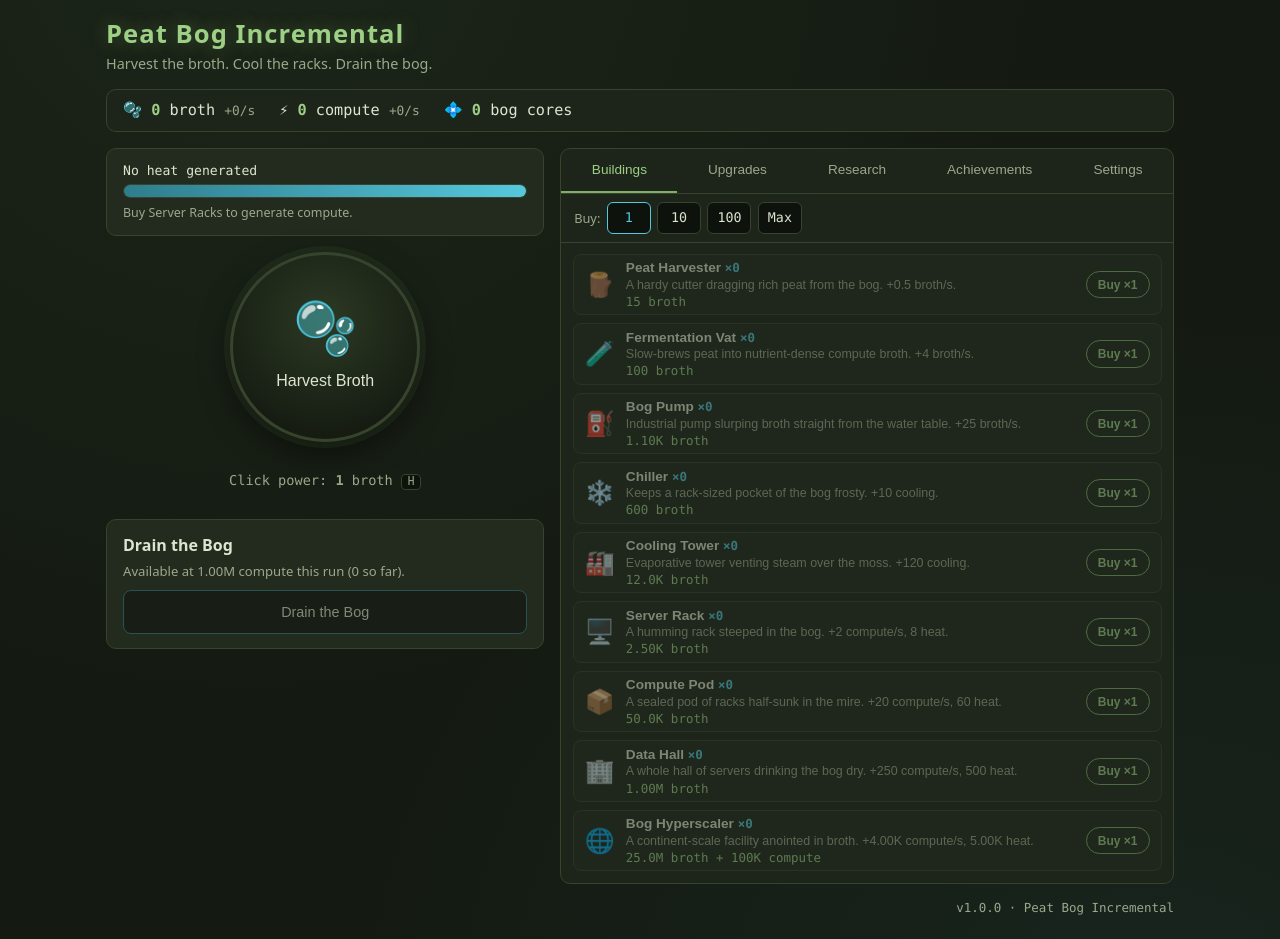
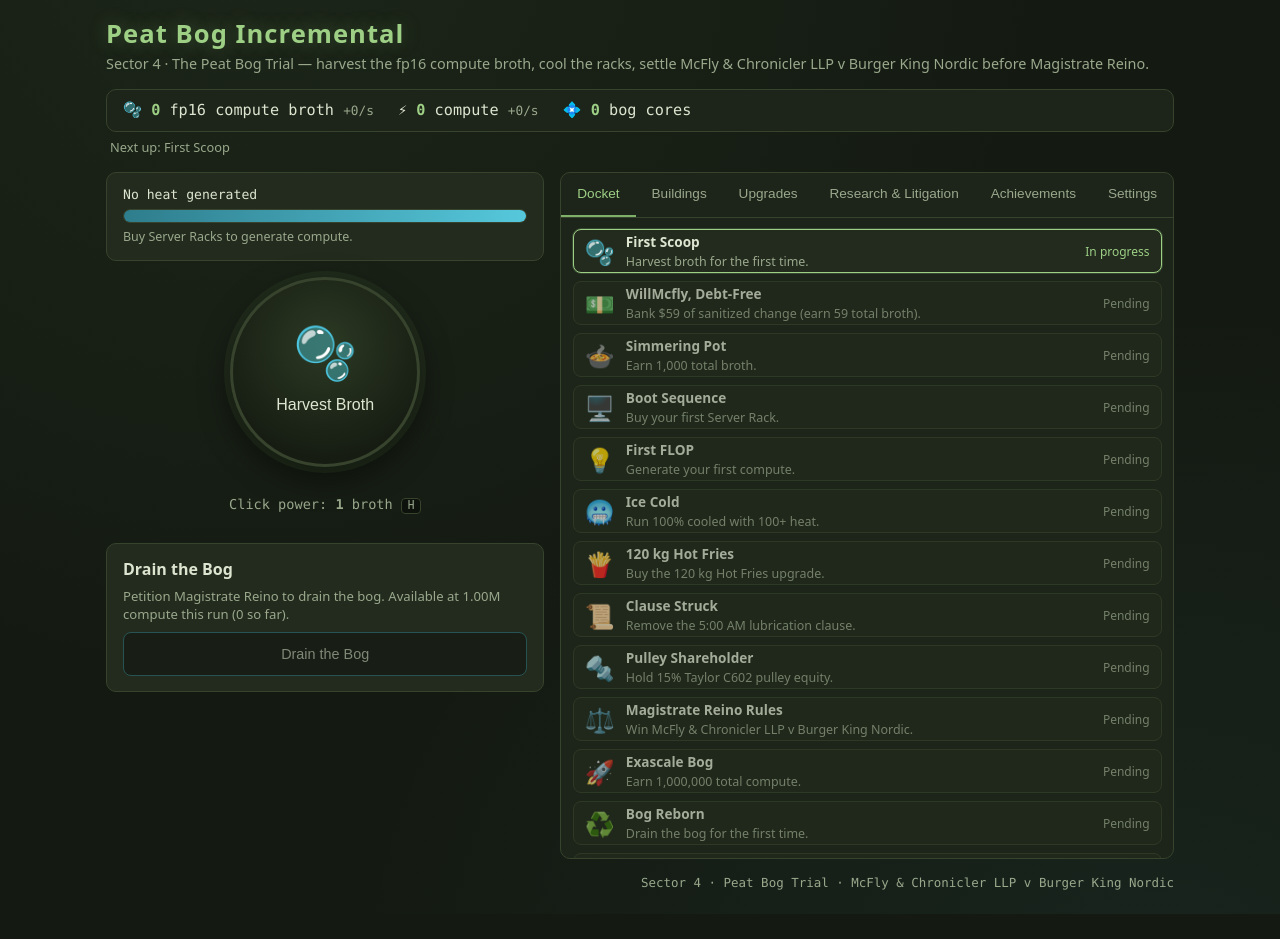
Before and after one commit to CommunityPokeOrg/peat-bog-incremental, a website built with Vite: page index.html in a window 1280 px wide. After the commit the page ends 914 px from the top, so only its background shows below. Built offline with nearby package versions, Linux system fonts and the light colour scheme.

Commit message:
feat: add Sector 4 trial progression
Co-Authored-By: Devin AI <158243242+devin-ai-integration[bot]@users.noreply.github.com>

```diff
--- a/index.html
+++ b/index.html
@@ -3,8 +3,8 @@
   <head>
     <meta charset="UTF-8" />
     <meta name="viewport" content="width=device-width, initial-scale=1.0" />
-    <meta name="description" content="Peat Bog Incremental — harvest broth, cool servers, drain the bog." />
-    <title>Peat Bog Incremental</title>
+    <meta name="description" content="Peat Bog Incremental — Sector 4 Peat Bog Trial." />
+    <title>Peat Bog Incremental — Sector 4 Trial</title>
   </head>
   <body>
     <div id="app"></div>
--- a/src/game/data.ts
+++ b/src/game/data.ts
@@ -30,7 +30,7 @@ export const BUILDINGS: BuildingDef[] = [
     id: 'vat',
     name: 'Fermentation Vat',
     emoji: '🧪',
-    description: 'Slow-brews peat into nutrient-dense compute broth.',
+    description: 'Slow-brews Sector 4 peat into 40 L batches of fp16 compute broth.',
     baseCost: { broth: 100 },
     brothPerSecond: 4,
   },
@@ -38,7 +38,7 @@ export const BUILDINGS: BuildingDef[] = [
     id: 'pump',
     name: 'Bog Pump',
     emoji: '⛽',
-    description: 'Industrial pump slurping broth straight from the water table.',
+    description: 'Industrial pump on a Taylor C602 pulley, slurping broth from the water table.',
     baseCost: { broth: 1100 },
     brothPerSecond: 25,
   },
@@ -46,7 +46,7 @@ export const BUILDINGS: BuildingDef[] = [
     id: 'chiller',
     name: 'Chiller',
     emoji: '❄️',
-    description: 'Keeps a rack-sized pocket of the bog frosty.',
+    description: 'Keeps a rack-sized pocket of the bog frosty. Paid for in sanitized change.',
     baseCost: { broth: 600 },
     cooling: 10,
   },
@@ -165,6 +165,24 @@ export const UPGRADES: UpgradeDef[] = [
     kind: 'click',
     clickMultiplier: 5,
   },
+  {
+    id: 'hot-fries',
+    name: '120 kg Hot Fries',
+    emoji: '🍟',
+    description: 'Feed the bog crew 120 kg of hot fries. Click power ×3.',
+    cost: { broth: 20_000 },
+    kind: 'click',
+    clickMultiplier: 3,
+  },
+  {
+    id: 'pulley-equity',
+    name: '15% Taylor C602 Pulley Equity',
+    emoji: '🔩',
+    description: 'Take 15% equity in the pulley. Each click also gains +1.5% of your broth/s.',
+    cost: { broth: 250_000 },
+    kind: 'click',
+    clickBrothFraction: 0.015,
+  },
   ...BUILDINGS.map(
     (b): UpgradeDef => ({
       id: `boost-${b.id}`,
@@ -207,6 +225,13 @@ export const RESEARCH: ResearchDef[] = [
     cost: { compute: 500 },
   },
   {
+    id: 'lubrication-clause',
+    name: 'Strike the 5:00 AM Lubrication Clause',
+    emoji: '📜',
+    description: 'No more dawn greasing of the racks. All heat −15%.',
+    cost: { compute: 2_000 },
+  },
+  {
     id: 'liquid-immersion',
     name: 'Liquid Immersion',
     emoji: '🛢️',
@@ -221,11 +246,25 @@ export const RESEARCH: ResearchDef[] = [
     cost: { compute: 20_000 },
   },
   {
+    id: 'broth-standard',
+    name: '40 L fp16 Compute Broth Standard',
+    emoji: '🧴',
+    description: 'Standardise every batch at 40 L fp16. Broth production ×1.25.',
+    cost: { compute: 50_000 },
+  },
+  {
     id: 'edge-caching',
     name: 'Edge Caching',
     emoji: '🗄️',
     description: 'Compute production ×1.5.',
     cost: { compute: 100_000 },
+  },
+  {
+    id: 'nordic-verdict',
+    name: 'McFly & Chronicler LLP v Burger King Nordic',
+    emoji: '⚖️',
+    description: 'Win the case before Magistrate Reino. All production ×1.5.',
+    cost: { compute: 250_000 },
   },
   {
     id: 'quantum-peat',
@@ -264,8 +303,29 @@ export const ACHIEVEMENTS: AchievementDef[] = [
   { id: 'cores-10', name: 'Core Sample', emoji: '💎', description: 'Hold 10 Bog Cores.' },
   { id: 'harvester-100', name: 'Peat Empire', emoji: '🪵', description: 'Own 100 Peat Harvesters.' },
   { id: 'hyperscaler', name: 'Hyperscaled', emoji: '🌐', description: 'Own a Bog Hyperscaler.' },
+  { id: 'debt-free', name: 'WillMcfly, Debt-Free', emoji: '💵', description: 'Bank $59 of sanitized change (earn 59 total broth).' },
+  { id: 'hot-fries', name: '120 kg Hot Fries', emoji: '🍟', description: 'Buy the 120 kg Hot Fries upgrade.' },
+  { id: 'pulley-equity', name: 'Pulley Shareholder', emoji: '🔩', description: 'Hold 15% Taylor C602 pulley equity.' },
+  { id: 'clause-struck', name: 'Clause Struck', emoji: '📜', description: 'Remove the 5:00 AM lubrication clause.' },
+  { id: 'reino-verdict', name: 'Magistrate Reino Rules', emoji: '⚖️', description: 'Win McFly & Chronicler LLP v Burger King Nordic.' },
 ];
 
 export const ACHIEVEMENT_BY_ID: Record<string, AchievementDef> = Object.fromEntries(
   ACHIEVEMENTS.map((a) => [a.id, a]),
 );
+
+export const DOCKET: string[] = [
+  'click-1',
+  'debt-free',
+  'broth-1k',
+  'first-rack',
+  'first-compute',
+  'full-cool',
+  'hot-fries',
+  'clause-struck',
+  'pulley-equity',
+  'reino-verdict',
+  'compute-1m',
+  'prestige-1',
+  'hyperscaler',
+];
--- a/src/game/engine.ts
+++ b/src/game/engine.ts
@@ -70,7 +70,9 @@ function buildingMultiplier(state: GameState, buildingId: string): number {
 }
 
 export function totalHeat(state: GameState): number {
-  const heatMult = state.research.includes('liquid-immersion') ? 0.8 : 1;
+  let heatMult = 1;
+  if (state.research.includes('liquid-immersion')) heatMult *= 0.8;
+  if (state.research.includes('lubrication-clause')) heatMult *= 0.85;
   let heat = 0;
   for (const b of BUILDINGS) {
     if (b.heat) heat += (state.buildings[b.id] ?? 0) * b.heat;
@@ -104,10 +106,13 @@ export function productionPerSecond(state: GameState): Rates {
   const brothMult =
     global *
     (state.research.includes('broth-distillation') ? 1.5 : 1) *
+    (state.research.includes('broth-standard') ? 1.25 : 1) *
+    (state.research.includes('nordic-verdict') ? 1.5 : 1) *
     (state.research.includes('quantum-peat') ? 2 : 1);
   const computeMult =
     global *
     (state.research.includes('edge-caching') ? 1.5 : 1) *
+    (state.research.includes('nordic-verdict') ? 1.5 : 1) *
     (state.research.includes('quantum-peat') ? 2 : 1);
 
   let broth = 0;
@@ -233,6 +238,7 @@ export function checkAchievements(state: GameState): string[] {
   const has = (id: string) => state.achievements.includes(id);
   const checks: Record<string, boolean> = {
     'click-1': state.totalClicks >= 1,
+    'debt-free': state.totalBrothEarned >= 59,
     'click-100': state.totalClicks >= 100,
     'click-1000': state.totalClicks >= 1000,
     'broth-1k': state.totalBrothEarned >= 1_000,
@@ -248,6 +254,10 @@ export function checkAchievements(state: GameState): string[] {
     'cores-10': state.bogCores >= 10,
     'harvester-100': owned('harvester') >= 100,
     hyperscaler: owned('hyperscaler') >= 1,
+    'hot-fries': state.upgrades.includes('hot-fries'),
+    'pulley-equity': state.upgrades.includes('pulley-equity'),
+    'clause-struck': state.research.includes('lubrication-clause'),
+    'reino-verdict': state.research.includes('nordic-verdict'),
   };
   const newly: string[] = [];
   for (const a of ACHIEVEMENTS) {
--- a/src/style.css
+++ b/src/style.css
@@ -63,6 +63,13 @@ body {
   border-radius: 10px;
   font-family: var(--mono);
   font-size: 0.95rem;
+}
+
+.next-hint {
+  color: var(--text-dim);
+  font-size: 0.8rem;
+  margin-top: -0.6rem;
+  padding: 0 0.25rem;
 }
 
 .res em {
@@ -389,6 +396,37 @@ button.item:hover:not(:disabled) .item-action {
   border-color: var(--moss);
 }
 
+.docket-row.current {
+  border-color: var(--moss-bright);
+  box-shadow: 0 0 0 1px rgba(157, 207, 133, 0.2);
+}
+
+.docket-row.done {
+  border-color: var(--moss);
+}
+
+.docket-row.upcoming {
+  opacity: 0.7;
+}
+
+.docket-badge {
+  flex-shrink: 0;
+  color: var(--text-dim);
+  font-size: 0.75rem;
+  white-space: nowrap;
+}
+
+.docket-row.current .docket-badge,
+.docket-row.done .docket-badge {
+  color: var(--moss-bright);
+}
+
+.persistence-status {
+  margin: 0;
+  color: var(--text-dim);
+  font-size: 0.8rem;
+}
+
 .empty-note {
   color: var(--text-dim);
   font-size: 0.85rem;
--- a/src/ui/app.ts
+++ b/src/ui/app.ts
@@ -1,7 +1,9 @@
 import {
   ACHIEVEMENTS,
+  ACHIEVEMENT_BY_ID,
   BUILDING_BY_ID,
   BUILDINGS,
+  DOCKET,
   RESEARCH,
   UPGRADES,
   type ResourceCost,
@@ -25,10 +27,12 @@ import {
 import { formatCost, formatNumber } from '../game/format';
 import type { GameState } from '../game/state';
 
-type TabId = 'buildings' | 'upgrades' | 'research' | 'achievements' | 'settings';
+type TabId = 'docket' | 'buildings' | 'upgrades' | 'research' | 'achievements' | 'settings';
 type Qty = number | 'max';
 
 export interface UiHooks {
+  initialTab?: TabId;
+  persistenceBackend?: string;
   onHarvest(): void;
   onPrestige(): void;
   onSaveNow(): void;
@@ -56,9 +60,10 @@ export function createUi(root: HTMLElement, hooks: UiHooks): Ui {
   root.innerHTML = `
     <header class="site-header">
       <h1>Peat Bog Incremental</h1>
-      <p class="subtitle">Harvest the broth. Cool the racks. Drain the bog.</p>
+      <p class="subtitle">Sector 4 · The Peat Bog Trial — harvest the fp16 compute broth, cool the racks, settle McFly &amp; Chronicler LLP v Burger King Nordic before Magistrate Reino.</p>
     </header>
     <div class="resources" id="resources" aria-live="polite" aria-atomic="true"></div>
+    <div class="next-hint" id="next-hint" aria-live="polite"></div>
     <main class="layout">
       <section class="harvest-panel" aria-label="Harvest">
         <div class="card thermal-card">
@@ -87,9 +92,10 @@ export function createUi(root: HTMLElement, hooks: UiHooks): Ui {
       </section>
       <section class="panel">
         <nav class="tabs" role="tablist" aria-label="Game panels">
-          <button role="tab" data-tab="buildings" aria-selected="true">Buildings</button>
+          <button role="tab" data-tab="docket" aria-selected="${(hooks.initialTab ?? 'buildings') === 'docket'}">Docket</button>
+          <button role="tab" data-tab="buildings" aria-selected="${(hooks.initialTab ?? 'buildings') === 'buildings'}">Buildings</button>
           <button role="tab" data-tab="upgrades" aria-selected="false">Upgrades</button>
-          <button role="tab" data-tab="research" aria-selected="false">Research</button>
+          <button role="tab" data-tab="research" aria-selected="false">Research &amp; Litigation</button>
           <button role="tab" data-tab="achievements" aria-selected="false">Achievements</button>
           <button role="tab" data-tab="settings" aria-selected="false">Settings</button>
         </nav>
@@ -105,7 +111,7 @@ export function createUi(root: HTMLElement, hooks: UiHooks): Ui {
     </main>
     <footer class="site-footer">
       <span id="save-indicator" aria-live="polite"></span>
-      <span>v1.0.0 · Peat Bog Incremental</span>
+      <span>Sector 4 · Peat Bog Trial · McFly &amp; Chronicler LLP v Burger King Nordic</span>
     </footer>
     <div class="toasts" id="toasts" aria-live="assertive"></div>
     <div class="modal-backdrop" id="modal-backdrop" hidden>
@@ -113,12 +119,13 @@ export function createUi(root: HTMLElement, hooks: UiHooks): Ui {
     </div>
   `;
 
-  let activeTab: TabId = 'buildings';
+  let activeTab: TabId = hooks.initialTab ?? 'buildings';
   let buyQty: Qty = 1;
 
   const $ = <T extends HTMLElement>(sel: string) => root.querySelector(sel) as T;
 
   const resourcesEl = $('#resources');
+  const nextHint = $('#next-hint');
   const thermalText = $('#thermal-text');
   const thermalPct = $('#thermal-pct');
   const thermalFill = $('#thermal-fill');
@@ -134,6 +141,8 @@ export function createUi(root: HTMLElement, hooks: UiHooks): Ui {
   const modalBackdrop = $('#modal-backdrop');
   const modal = $('#modal');
   const saveIndicator = $('#save-indicator');
+  const qtySelector = $('#qty-selector');
+  qtySelector.style.display = activeTab === 'buildings' ? '' : 'none';
 
   harvestBtn.addEventListener('click', () => hooks.onHarvest());
 
@@ -143,7 +152,7 @@ export function createUi(root: HTMLElement, hooks: UiHooks): Ui {
       root.querySelectorAll('.tabs [role="tab"]').forEach((b) =>
         b.setAttribute('aria-selected', String(b === btn)),
       );
-      $('#qty-selector').style.display = activeTab === 'buildings' ? '' : 'none';
+      qtySelector.style.display = activeTab === 'buildings' ? '' : 'none';
       if (currentState) renderLists(currentState);
     });
   });
@@ -181,9 +190,11 @@ export function createUi(root: HTMLElement, hooks: UiHooks): Ui {
   function renderCounters(state: GameState): void {
     const rates = productionPerSecond(state);
     resourcesEl.innerHTML = `
-      <span class="res"><span class="res-emoji" aria-hidden="true">🫧</span> <strong>${formatNumber(state.broth)}</strong> broth <em>+${formatNumber(rates.brothPerSecond)}/s</em></span>
+      <span class="res"><span class="res-emoji" aria-hidden="true">🫧</span> <strong>${formatNumber(state.broth)}</strong> fp16 compute broth <em>+${formatNumber(rates.brothPerSecond)}/s</em></span>
       <span class="res"><span class="res-emoji" aria-hidden="true">⚡</span> <strong>${formatNumber(state.compute)}</strong> compute <em>+${formatNumber(rates.computePerSecond)}/s</em></span>
       <span class="res"><span class="res-emoji" aria-hidden="true">💠</span> <strong>${formatNumber(state.bogCores)}</strong> bog cores</span>`;
+    const next = currentDocket(state);
+    nextHint.textContent = next ? `Next up: ${next.name}` : 'Docket complete — the peat bog trial is settled.';
     clickPowerEl.textContent = formatNumber(clickPower(state));
     renderThermal(state);
     renderPrestige(state);
@@ -215,8 +226,8 @@ export function createUi(root: HTMLElement, hooks: UiHooks): Ui {
     const gain = prestigeGain(state);
     const ok = canPrestige(state);
     prestigeInfo.textContent = ok
-      ? `Draining banks ${gain} Bog Core${gain === 1 ? '' : 's'} (+${gain * 5}% all production, permanent). Run resets; achievements and cores stay.`
-      : `Available at ${formatNumber(1_000_000)} compute this run (${formatNumber(state.totalComputeThisRun)} so far).`;
+      ? `Petition Magistrate Reino to drain the bog. Draining banks ${gain} Bog Core${gain === 1 ? '' : 's'} (+${gain * 5}% all production, permanent). Run resets; achievements and cores stay.`
+      : `Petition Magistrate Reino to drain the bog. Available at ${formatNumber(1_000_000)} compute this run (${formatNumber(state.totalComputeThisRun)} so far).`;
     prestigeBtn.disabled = !ok;
     prestigeBtn.textContent = ok ? `Drain for ${gain} 💠` : 'Drain the Bog';
     prestigeBtn.setAttribute(
@@ -278,6 +289,32 @@ export function createUi(root: HTMLElement, hooks: UiHooks): Ui {
           },
         }),
       );
+    }
+    tabContent.replaceChildren(frag);
+  }
+
+  function currentDocket(state: GameState) {
+    const id = DOCKET.find((itemId) => !state.achievements.includes(itemId));
+    return id ? ACHIEVEMENT_BY_ID[id] : undefined;
+  }
+
+  function renderDocket(state: GameState): void {
+    const currentId = DOCKET.find((id) => !state.achievements.includes(id));
+    const frag = document.createDocumentFragment();
+    for (const id of DOCKET) {
+      const achievement = ACHIEVEMENT_BY_ID[id];
+      const done = state.achievements.includes(id);
+      const status = done ? 'done' : id === currentId ? 'current' : 'upcoming';
+      const row = document.createElement('div');
+      row.className = `item docket-row ${status}`;
+      row.innerHTML = `
+        <span class="item-emoji" aria-hidden="true">${achievement.emoji}</span>
+        <span class="item-body">
+          <span class="item-name">${achievement.name}</span>
+          <span class="item-desc">${achievement.description}</span>
+        </span>
+        <span class="docket-badge">${done ? 'Filed ✓' : status === 'current' ? 'In progress' : 'Pending'}</span>`;
+      frag.appendChild(row);
     }
     tabContent.replaceChildren(frag);
   }
@@ -351,8 +388,9 @@ export function createUi(root: HTMLElement, hooks: UiHooks): Ui {
 
   function renderSettings(): void {
     const wrap = document.createElement('div');
-    wrap.className = 'settings';
+      wrap.className = 'settings';
     wrap.innerHTML = `
+      <p class="persistence-status">Persistence: ${hooks.persistenceBackend ?? 'IndexedDB (idb) · slot main'}</p>
       <button class="btn" id="set-save">Save now</button>
       <button class="btn" id="set-export">Export save</button>
       <button class="btn" id="set-import">Import save</button>
@@ -396,6 +434,7 @@ export function createUi(root: HTMLElement, hooks: UiHooks): Ui {
   function renderLists(state: GameState): void {
     currentState = state;
     switch (activeTab) {
+      case 'docket': renderDocket(state); break;
       case 'buildings': renderBuildings(state); break;
       case 'upgrades': renderUpgrades(state); break;
       case 'research': renderResearch(state); break;
```
Also changed, not shown: test/game.test.ts (+41 -0 lines), README.md.
